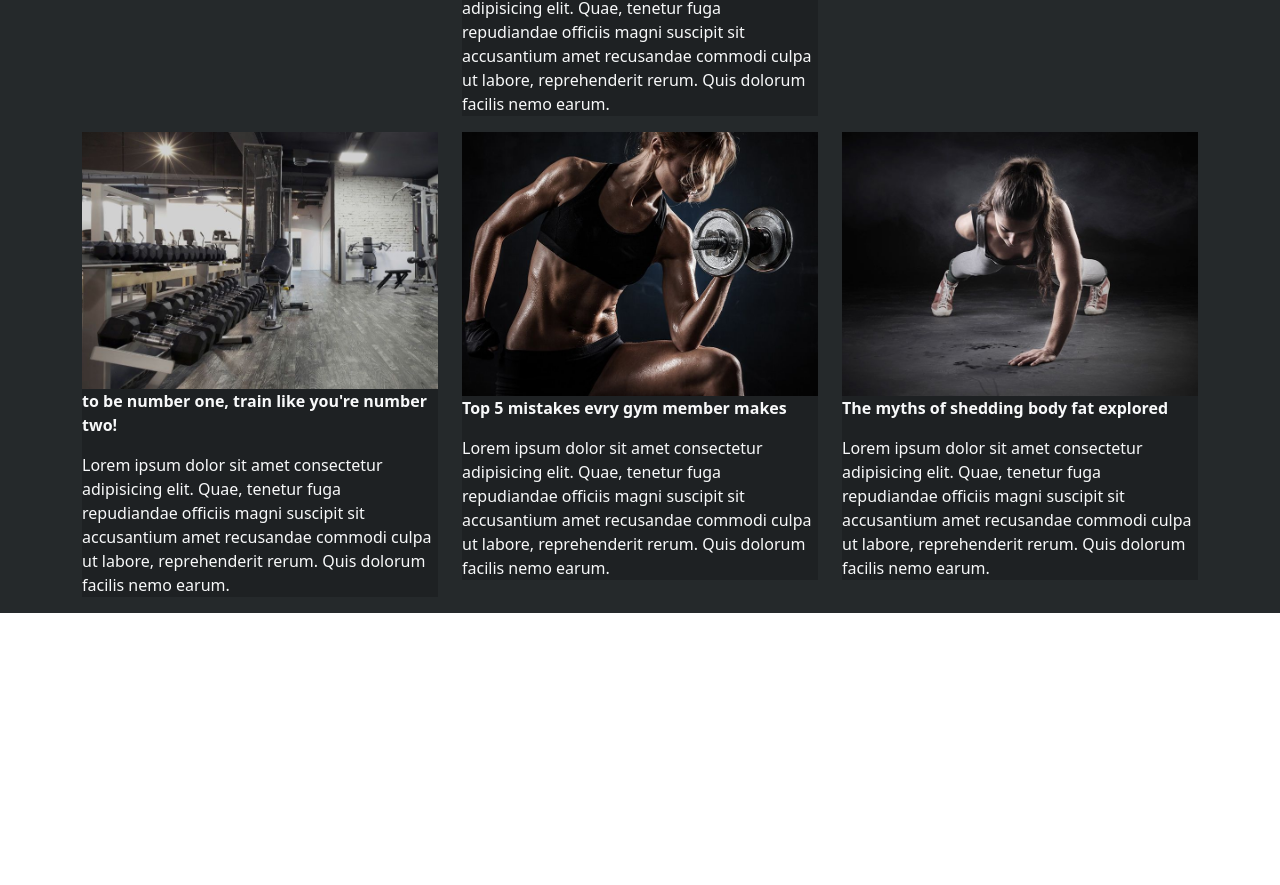
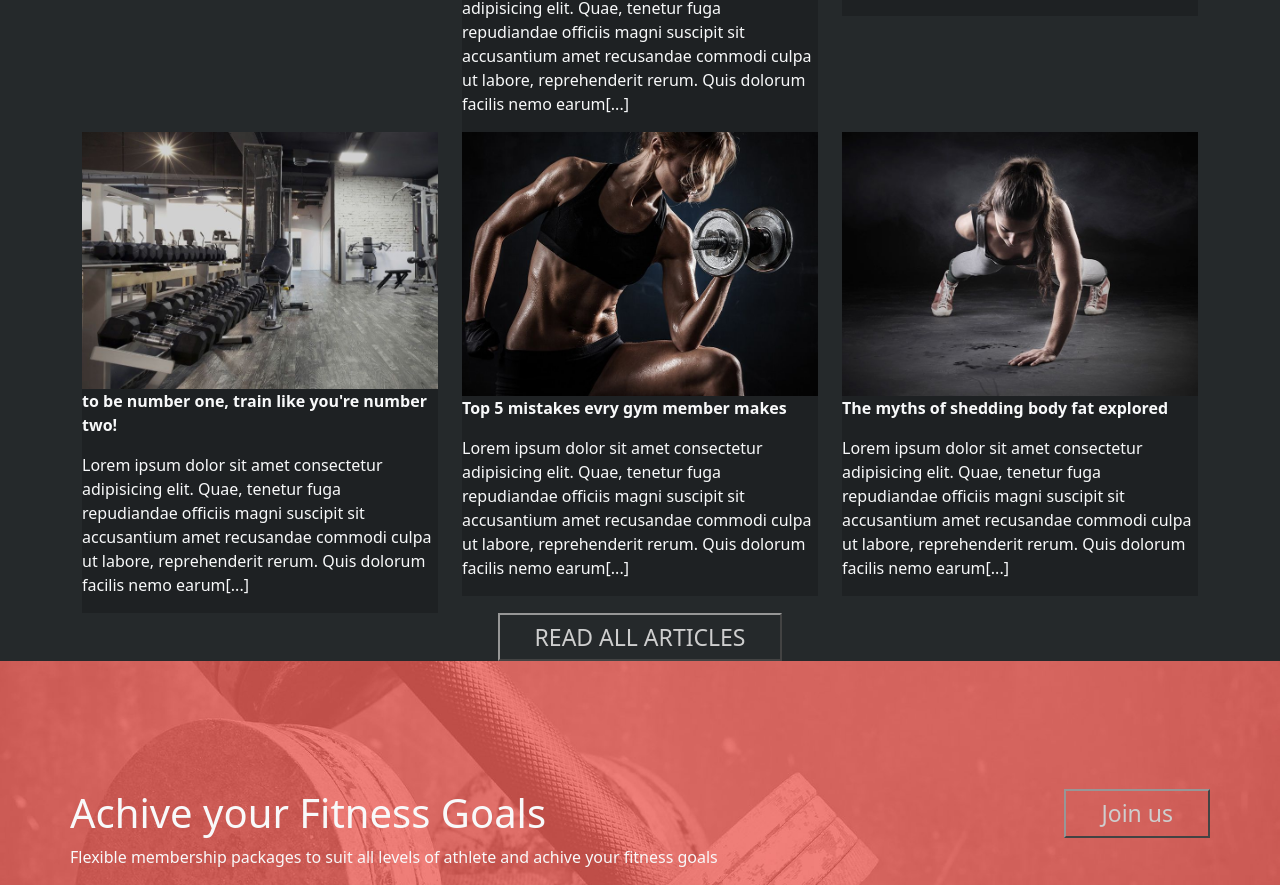
Before and after one commit to DanieleTuttolani/proj-html-vuejs, a Vue app: page / in a window 1280 px wide. Shown: the part 5170-6055 px from the top of the page. Before the commit the page ends 5783 px from the top, so only its background shows below. Built offline with nearby package versions, Linux system fonts and the light colour scheme.

Commit message:
completed main, added footer

```diff
--- a/src/App.vue
+++ b/src/App.vue
@@ -3,12 +3,14 @@ import AppHeader from './components/AppHeader.vue';
 import form from './components/micro components/form.vue';
 import points from './components/points.vue';
 import AppMain from './components/AppMain.vue';
+import AppFooter from './components/AppFooter.vue';
 export default {
     components: {
         AppHeader,
         mainForm: form,
         points,
-        AppMain
+        AppMain,
+        AppFooter
     }
 }
 </script>
@@ -18,6 +20,7 @@ export default {
     <mainForm />
     <points />
     <AppMain />
+    <AppFooter />
 </template>
 
 <style lang="scss">
--- /dev/null
+++ b/src/components/AppFooter.vue
@@ -0,0 +1,16 @@
+<script>
+import joinUs from './micro components/footer components/joinUs.vue';
+export default {
+    components: {
+        joinUs
+    }
+}
+</script>
+
+<template>
+    <joinUs />
+</template>
+
+<style lang="scss" scoped>
+
+</style>
--- /dev/null
+++ b/src/components/micro components/footer components/joinUs.vue
@@ -0,0 +1,36 @@
+<script>
+import Button from '../Button.vue';
+export default {
+    components: {
+        Button
+    }
+}
+</script>
+
+<template>
+    <section class="join-us bgc">
+        <div class="alt-container d-flex justify-content-between">
+            <div class="info text-light">
+                <h1>Achive your Fitness Goals</h1>
+                <p>Flexible membership packages to suit all levels of athlete and achive your fitness goals</p>
+            </div>
+            <div class="btn-wrapper">
+                <Button :fillTxt="'Join us'" />
+            </div>
+        </div>
+    </section>
+</template>
+
+<style lang="scss" scoped>
+.join-us {
+    padding-top: 10%;
+}
+
+.bgc {
+    min-height: 200px;
+    background-image: url(../../../assets/img/home-parallax.jpg);
+    background-size: cover;
+    background-position: center;
+
+}
+</style>
--- a/src/components/micro components/main components/news.vue
+++ b/src/components/micro components/main components/news.vue
@@ -1,6 +1,7 @@
 <script>
 import { store } from '../../../assets/data/store'
 import divider from '../divider.vue';
+import Button from '../Button.vue';
 export default {
     data() {
         return {
@@ -8,7 +9,7 @@ export default {
         }
     },
     components: {
-        divider
+        divider, Button
     }
 }
 </script>
@@ -21,7 +22,7 @@ export default {
         </div>
         <div class="container">
             <div class="row row-cols-3 justify-content-start">
-                <div v-for="add in store.news" class="col">
+                <div v-for="add in store.news" class="col d-flex flex-column">
                     <div class="img-wrapper">
                         <img :src="`src/assets/img/${add.pic}`" class="img-fluid" alt="news pic">
                     </div>
@@ -30,10 +31,13 @@ export default {
                         <p>
                             Lorem ipsum dolor sit amet consectetur adipisicing elit. Quae, tenetur fuga repudiandae
                             officiis magni suscipit sit accusantium amet recusandae commodi culpa ut labore,
-                            reprehenderit rerum. Quis dolorum facilis nemo earum.
+                            reprehenderit rerum. Quis dolorum facilis nemo earum[...]
                         </p>
                     </div>
                 </div>
+            </div>
+            <div class="text-center">
+                <Button :fillTxt="'READ ALL ARTICLES'" />
             </div>
         </div>
     </section>
```
